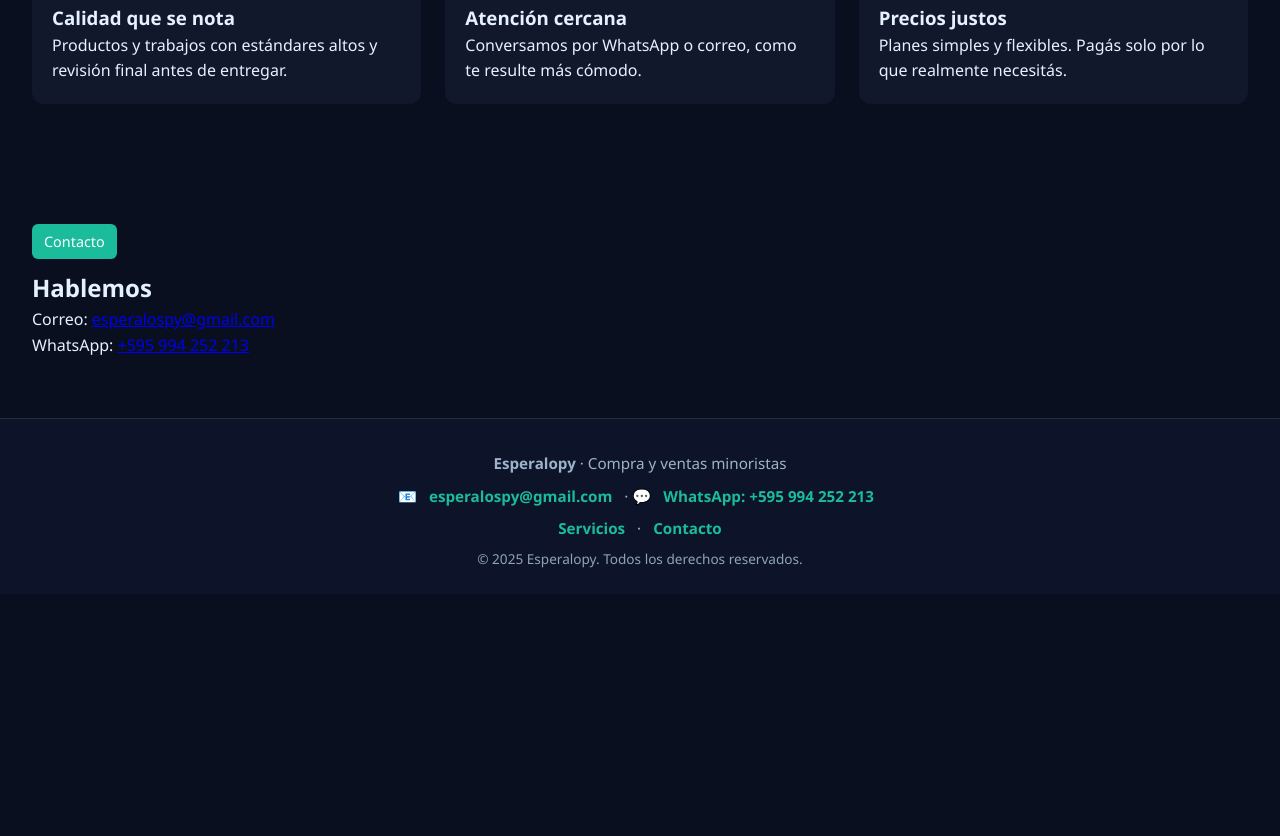
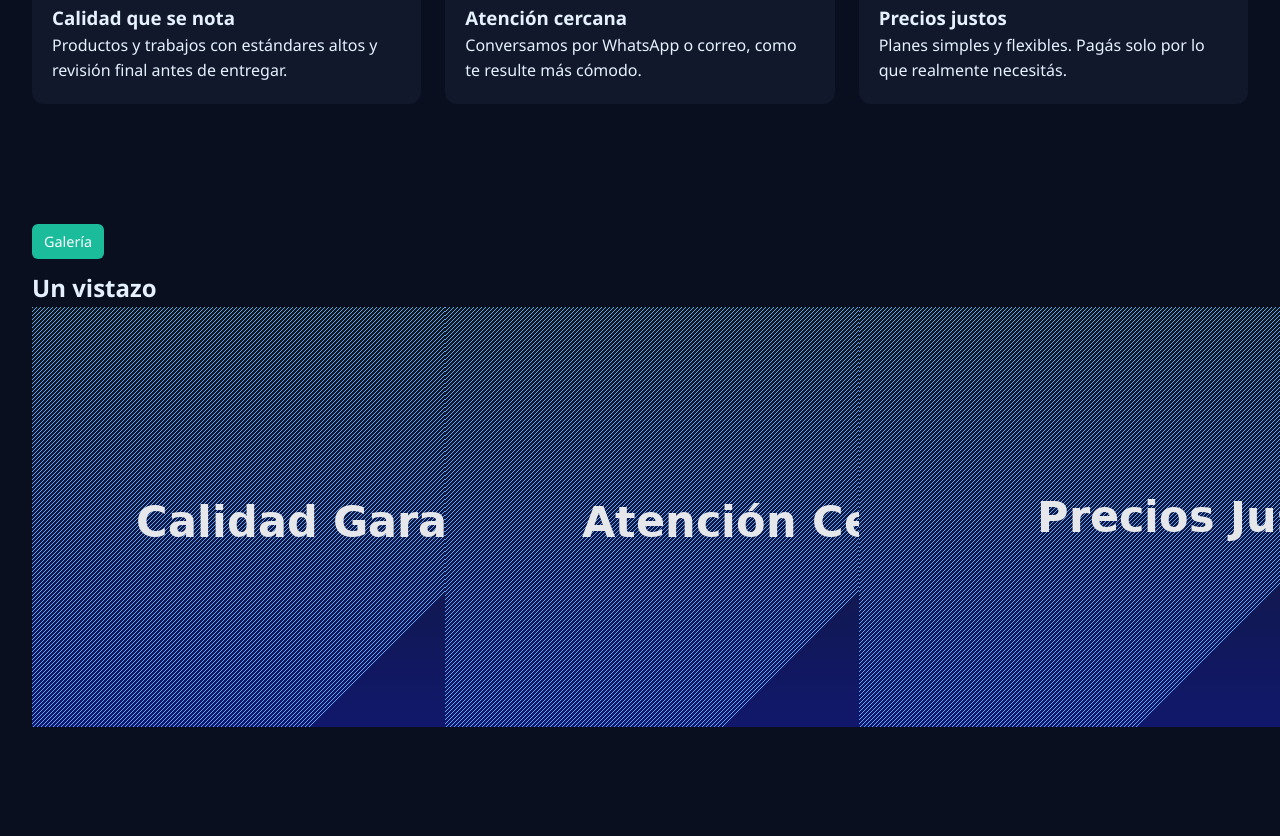
Before and after one commit to esperalopy/esperalopy.github.io, a plain HTML site: page index.html in a window 1280 px wide. Shown: the part 1504-2340 px from the top of the page. Before the commit the page ends 2098 px from the top, so only its background shows below. Drawn offline with Linux system fonts and the light colour scheme.

Commit message:
Update index.html
index pro

```diff
--- a/index.html
+++ b/index.html
@@ -4,10 +4,10 @@
   <meta charset="utf-8">
   <meta name="viewport" content="width=device-width, initial-scale=1">
   <title>Esperalopy — Sitio oficial</title>
-  <meta name="description" content="Sitio oficial de Esperalopy. Compra y ventas minoristas con atención cercana y confiable.">
+  <meta name="description" content="Sitio oficial de Esperalopy. Productos y servicios con atención cercana y confiable.">
   <!-- Open Graph / SEO -->
   <meta property="og:title" content="Esperalopy — Sitio oficial">
-  <meta property="og:description" content="Compra y ventas minoristas con atención cercana y confiable.">
+  <meta property="og:description" content="Productos y servicios con atención cercana y confiable.">
   <meta property="og:image" content="assets/og-image.png">
   <meta property="og:type" content="website">
   <meta property="og:locale" content="es_PY">
@@ -29,13 +29,13 @@
       </a>
       <div class="menu">
         <a href="#servicios">Servicios</a>
-        <a href="#contacto">Contacto</a>
+        <a href="#galeria">Galería</a>
+        <a href="#contacto" class="btn" style="padding:8px 14px">Contacto</a>
       </div>
     </nav>
   </header>
 
   <main id="inicio" class="container">
-    <!-- HERO -->
     <section class="hero">
       <div>
         <h1 class="h1">Hacemos que tus ideas <span style="color:var(--accent)">cobren vida</span>.</h1>
@@ -48,7 +48,6 @@
       <img src="assets/hero.png" alt="Portada de Esperalopy">
     </section>
 
-    <!-- SERVICIOS -->
     <section id="servicios" class="section">
       <div class="badge">Qué ofrecemos</div>
       <h2 style="margin:6px 0 16px 0">Servicios principales</h2>
@@ -71,7 +70,16 @@
       </div>
     </section>
 
-    <!-- CONTACTO -->
+    <section id="galeria" class="section">
+      <div class="badge">Galería</div>
+      <h2 style="margin:6px 0 16px 0">Un vistazo</h2>
+      <div class="gallery">
+        <img src="assets/feature1.png" alt="Muestra 1">
+        <img src="assets/feature2.png" alt="Muestra 2">
+        <img src="assets/feature3.png" alt="Muestra 3">
+      </div>
+    </section>
+
     <section id="contacto" class="section">
       <div class="badge">Contacto</div>
       <h2 style="margin:6px 0 16px 0">Hablemos</h2>
@@ -80,18 +88,5 @@
     </section>
   </main>
 
-  <!-- FOOTER -->
-  <footer class="footer">
-    <p><strong>Esperalopy</strong> · Compra y ventas minoristas</p>
-    <p>
-      📧 <a href="mailto:esperalospy@gmail.com">esperalospy@gmail.com</a> ·
-      💬 <a href="https://wa.me/595994252213" target="_blank">WhatsApp: +595 994 252 213</a>
-    </p>
-    <p>
-      <a href="#servicios">Servicios</a> ·
-      <a href="#contacto">Contacto</a>
-    </p>
-    <span>© 2025 Esperalopy. Todos los derechos reservados.</span>
-  </footer>
-</body>
-</html>
+  <!-- === FOOTER === -->
+  <footer class="footer"
```
